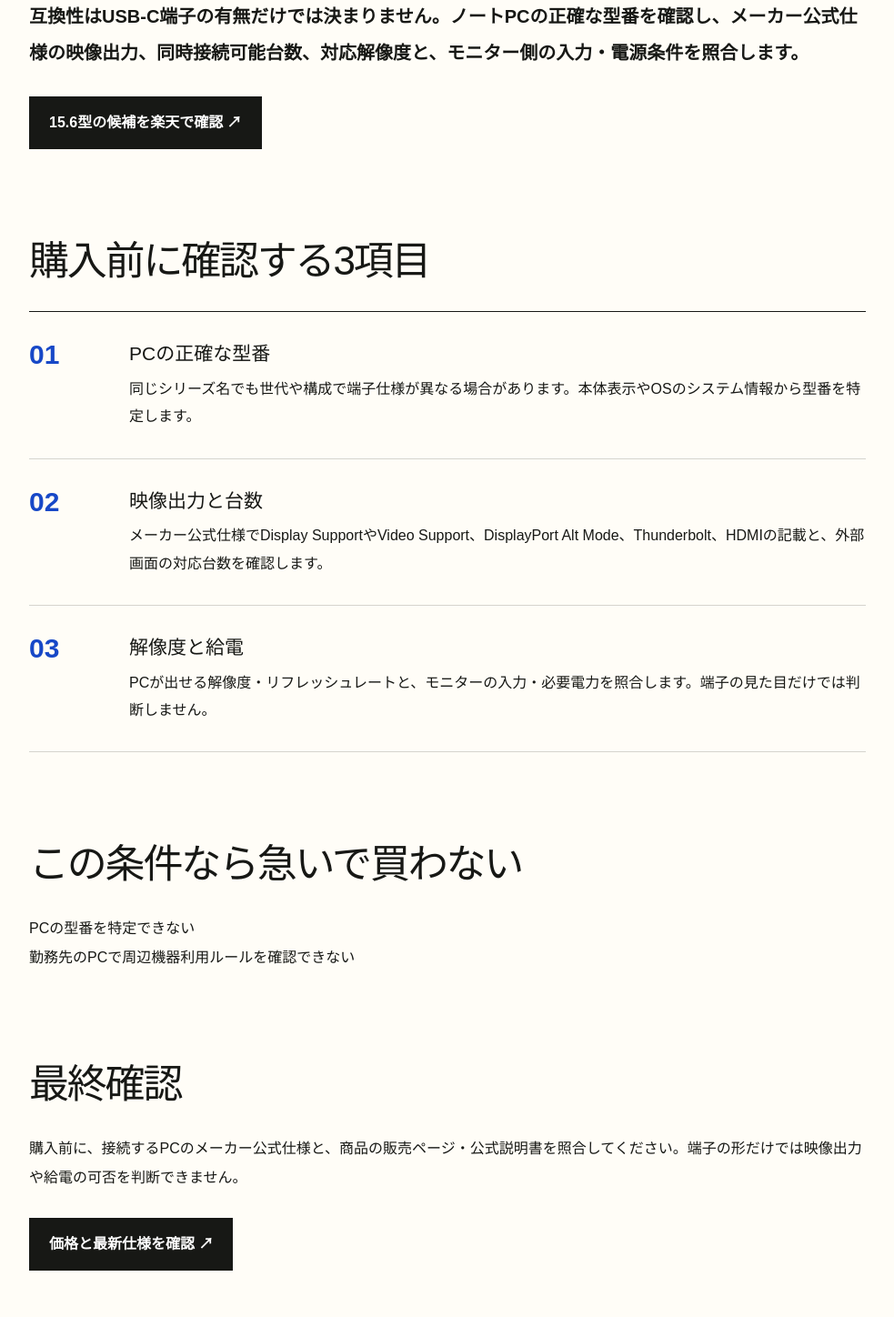
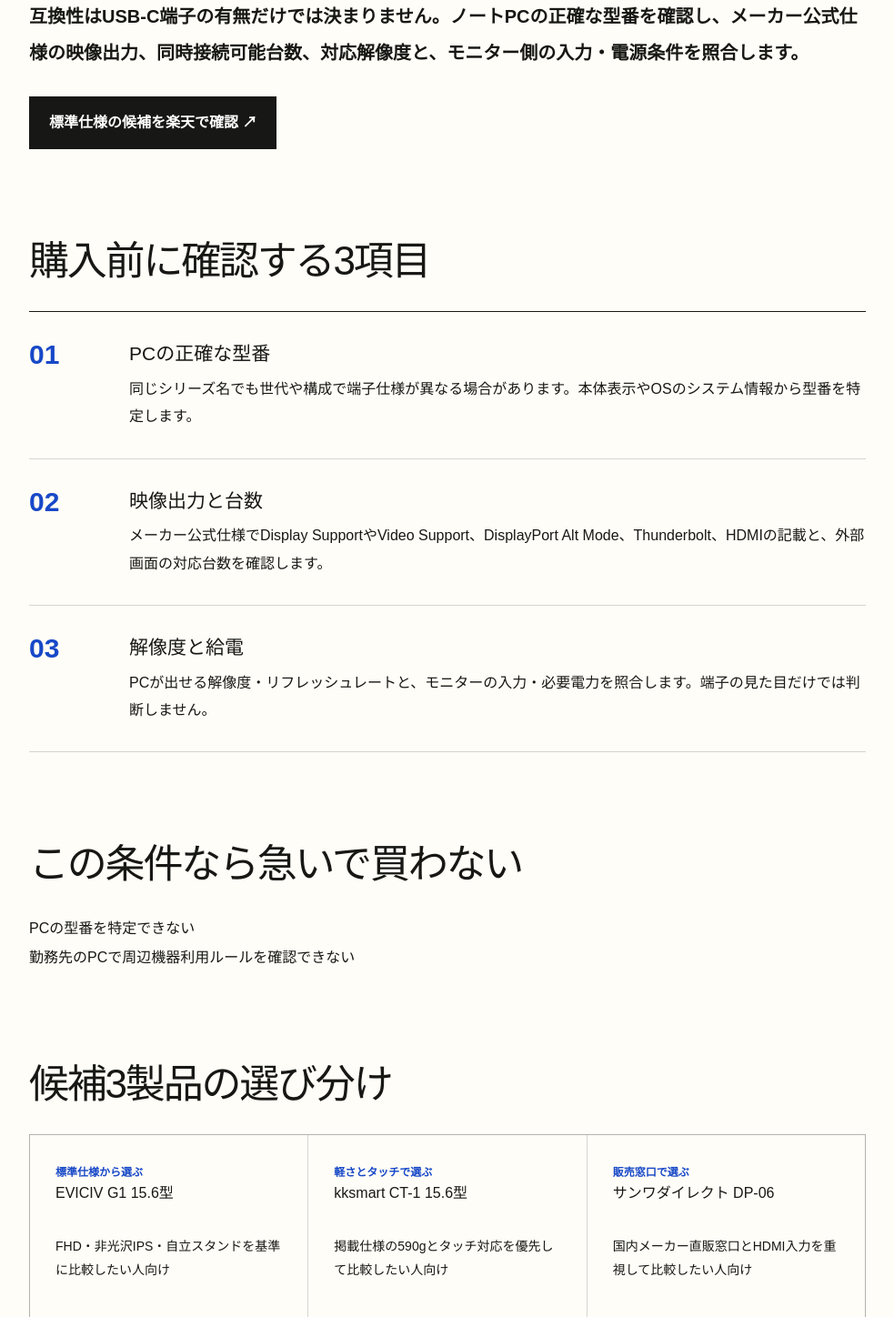
Before and after one commit to wakutsuku-lab/wakutsuku-lab.github.io, a Next.js app: page /articles/mobile-monitor-laptop-compatibility in a window 1280 px wide. Shown: the part 542-1990 px from the top of the page at 91% size, without its empty margins (148-1131 px from the left). Built offline with nearby package versions, Linux system fonts and the light colour scheme.

Commit message:
Add verified alternate affiliate paths

```diff
--- a/app/articles/[slug]/page.tsx
+++ b/app/articles/[slug]/page.tsx
@@ -1,6 +1,6 @@
 import Link from "next/link";
 import { notFound } from "next/navigation";
-import { affiliateUrl, articleBySlug, articles } from "../article-data";
+import { affiliateOffers, articleBySlug, articles } from "../article-data";
 
 export function generateStaticParams() {
   return articles.map(({ slug }) => ({ slug }));
@@ -18,14 +18,16 @@ export default async function ArticlePage({ params }: { params: Promise<{ slug:
       <h1>{article.title}</h1>
       <p className="disclosure"><strong>広告</strong>　本記事にはアフィリエイトリンクが含まれます。価格・在庫・仕様はリンク先で最新情報をご確認ください。</p>
       <p className="intro">{article.conclusion}</p>
-      <a className="button" href={affiliateUrl} rel="sponsored nofollow">15.6型の候補を楽天で確認 ↗</a>
+      <a className="button" href={affiliateOffers[0].url} rel="sponsored nofollow">標準仕様の候補を楽天で確認 ↗</a>
       <h2>購入前に確認する3項目</h2>
       <div className="check-list">{article.checks.map((check, index) => <section key={check.heading}><b>{String(index + 1).padStart(2, "0")}</b><div><h3>{check.heading}</h3><p>{check.body}</p></div></section>)}</div>
       <h2>この条件なら急いで買わない</h2>
       <ul>{article.avoid.map((item) => <li key={item}>{item}</li>)}</ul>
+      <h2>候補3製品の選び分け</h2>
+      <div className="product-grid">{affiliateOffers.map((offer) => <section key={offer.name}><span>{offer.label}</span><h3>{offer.name}</h3><p>{offer.condition}</p><a href={offer.url} rel="sponsored nofollow">価格と最新仕様を確認 ↗</a></section>)}</div>
       <h2>最終確認</h2>
       <p>購入前に、接続するPCのメーカー公式仕様と、商品の販売ページ・公式説明書を照合してください。端子の形だけでは映像出力や給電の可否を判断できません。</p>
-      <a className="button" href={affiliateUrl} rel="sponsored nofollow">価格と最新仕様を確認 ↗</a>
+      <a className="button" href={affiliateOffers[0].url} rel="sponsored nofollow">第一候補の価格と最新仕様を確認 ↗</a>
       {article.sources?.length ? <><h2>公式情報</h2><ul>{article.sources.map((source) => <li key={source.url}><a className="text-link" href={source.url} rel="noopener noreferrer">{source.label} ↗</a></li>)}</ul></> : null}
     </article>
     <footer><div className="shell footer-grid"><div><p className="footer-brand">WAKUTSUKU LAB</p><p>選ぶ条件を、わかりやすく。</p></div><div><p className="footer-label">NOTICE</p><p>当サイトはアフィリエイト広告を利用しています。</p></div></div></footer>
--- a/app/articles/article-data.ts
+++ b/app/articles/article-data.ts
@@ -7,7 +7,11 @@ export type Article = {
   sources?: { label: string; url: string }[];
 };
 
-export const affiliateUrl = "https://hb.afl.rakuten.co.jp/ichiba/56267716.35ae8522.56267717.6c98f125/?pc=https%3A%2F%2Fitem.rakuten.co.jp%2Fpuchirabbit%2F1-monitor-b-m156b15%2F";
+export const affiliateOffers = [
+  { label: "標準仕様から選ぶ", name: "EVICIV G1 15.6型", condition: "FHD・非光沢IPS・自立スタンドを基準に比較したい人向け", url: "https://hb.afl.rakuten.co.jp/ichiba/56267716.35ae8522.56267717.6c98f125/?pc=https%3A%2F%2Fitem.rakuten.co.jp%2Fpuchirabbit%2F1-monitor-b-m156b15%2F" },
+  { label: "軽さとタッチで選ぶ", name: "kksmart CT-1 15.6型", condition: "掲載仕様の590gとタッチ対応を優先して比較したい人向け", url: "https://hb.afl.rakuten.co.jp/ichiba/56267772.35a9c187.56267773.08236aef/?pc=https%3A%2F%2Fitem.rakuten.co.jp%2Fiikakakustore%2Fx0010yt551%2F" },
+  { label: "販売窓口で選ぶ", name: "サンワダイレクト DP-06", condition: "国内メーカー直販窓口とHDMI入力を重視して比較したい人向け", url: "https://hb.afl.rakuten.co.jp/ichiba/562677e4.510633e4.562677e5.45f47b91/?pc=https%3A%2F%2Fitem.rakuten.co.jp%2Fsanwadirect%2Fdp-06%2F" },
+];
 
 export const articles: Article[] = [
   {
```
Also changed, not shown: 1 other file (tests, documents, lock files or other folders).
